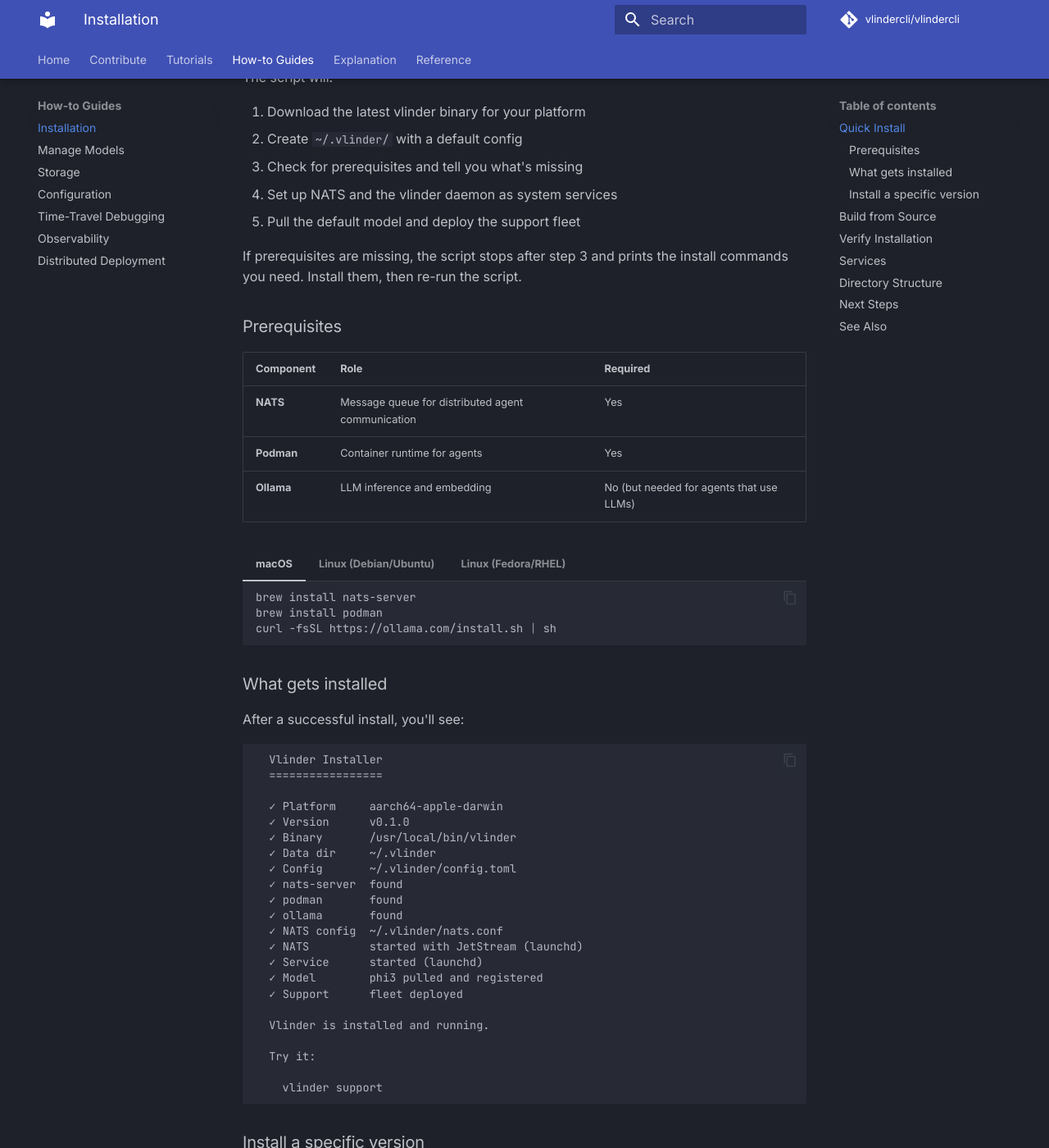
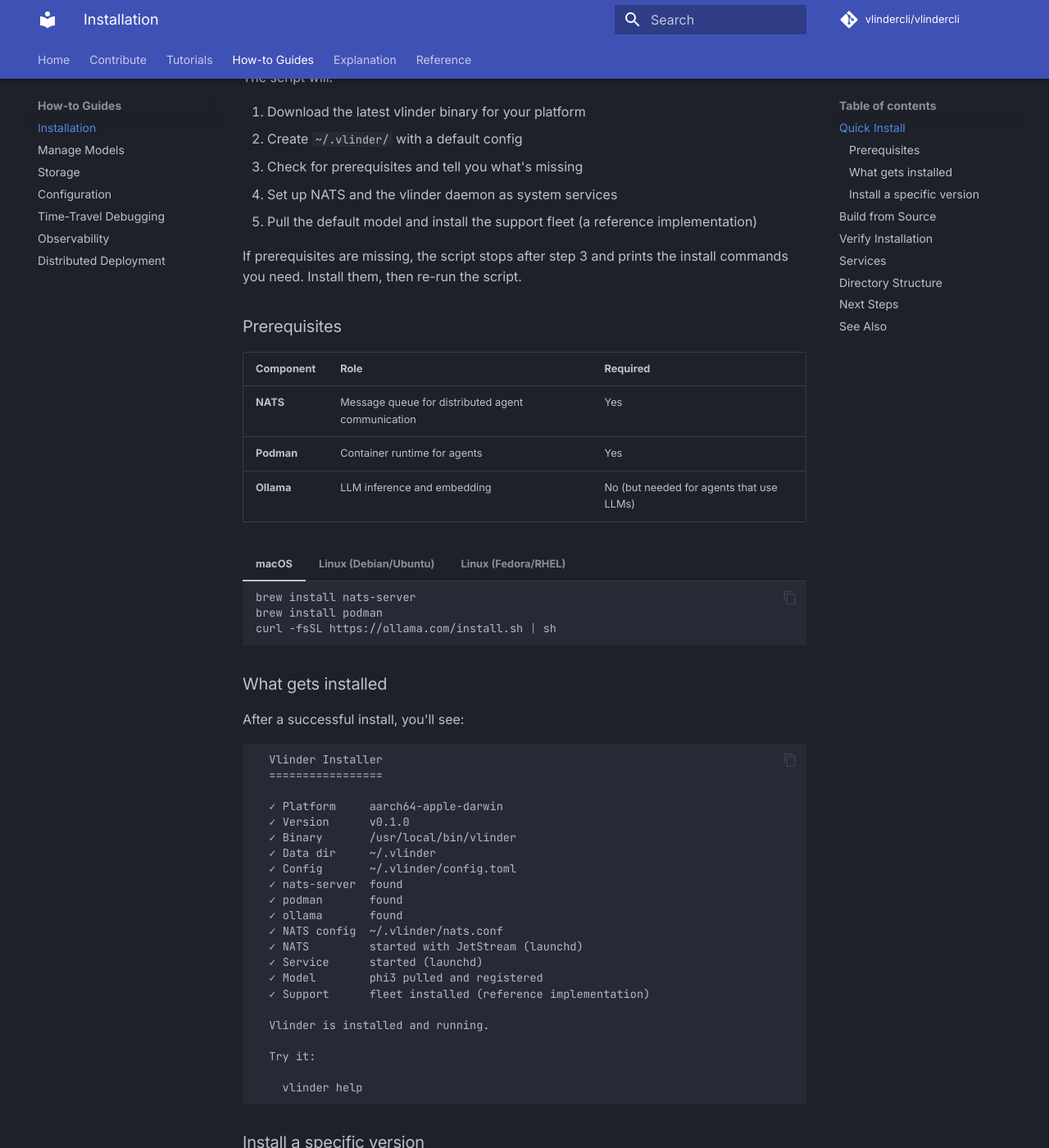
Before and after one commit to vlindercli/public-docs, an MkDocs documentation site: the page built from docs/how-to/installation.md, in a window 1280 px wide and 1400 px high, scrolled down 306 px. Shown: the whole window at 82% size. Built offline with MkDocs 1.6.1 and Material for MkDocs 9.7.7, drawn with Linux system fonts in a browser that asks for light colours; comment, search, counter and statistics services are not loaded.

Commit message:
Update install example to show vlinder help instead of vlinder support
Matches the install script change — support fleet is a reference
implementation, not the first thing users should run.

````diff
--- a/docs/how-to/installation.md
+++ b/docs/how-to/installation.md
@@ -14,7 +14,7 @@ The script will:
 2. Create `~/.vlinder/` with a default config
 3. Check for prerequisites and tell you what's missing
 4. Set up NATS and the vlinder daemon as system services
-5. Pull the default model and deploy the support fleet
+5. Pull the default model and install the support fleet (a reference implementation)
 
 If prerequisites are missing, the script stops after step 3 and prints the install commands you need. Install them, then re-run the script.
 
@@ -70,13 +70,13 @@ After a successful install, you'll see:
   ✓ NATS         started with JetStream (launchd)
   ✓ Service      started (launchd)
   ✓ Model        phi3 pulled and registered
-  ✓ Support      fleet deployed
+  ✓ Support      fleet installed (reference implementation)
 
   Vlinder is installed and running.
 
   Try it:
 
-    vlinder support
+    vlinder help
 ```
 
 ### Install a specific version
````
